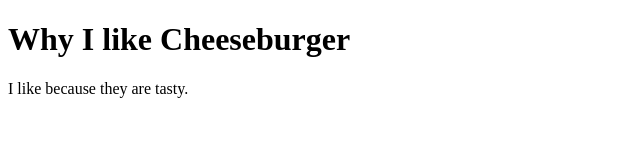
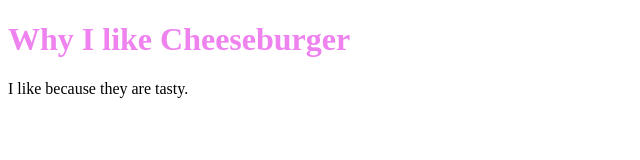
Before and after one commit to Sneebog/2023-Baldrey, a plain HTML site: page index.html in a window 1280 px wide. Shown: the whole page, without its empty margins (0-640 px from the left). Drawn offline with Linux system fonts and the light colour scheme.

Commit message:
Update index.html

```diff
--- a/index.html
+++ b/index.html
@@ -7,7 +7,7 @@
 </head>
 <body>
 
-<h1 style="color:b00b69;">Why I like Cheeseburger</h1>
+<h1 style="color:Violet;">Why I like Cheeseburger</h1>
 
 <p>I like because they are tasty.</p>
 
```
